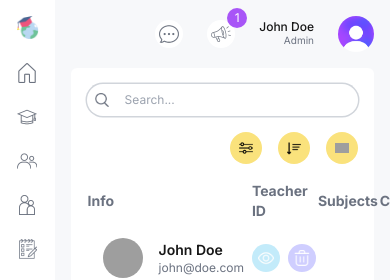
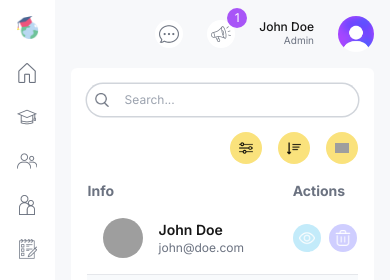
Before and after one commit to mysandesh/EduBoard, a Next.js app: page /list/teachers in a window 390 px wide. Shown: the top 280 px of the page. Built offline with nearby package versions, Linux system fonts and the light colour scheme; grey boxes are pictures that could not be loaded.

Commit message:
Table responsiveness column bug fix

```diff
--- a/src/components/Table.tsx
+++ b/src/components/Table.tsx
@@ -12,7 +12,9 @@ const Table = ({
       <thead>
         <tr className="text-left text-gray-500 text-sm">
           {columns.map((col) => (
-            <th key={col.accessor}>{col.header}</th>
+            <th key={col.accessor} className={col.className}>
+              {col.header}
+            </th>
           ))}
         </tr>
       </thead>
```
